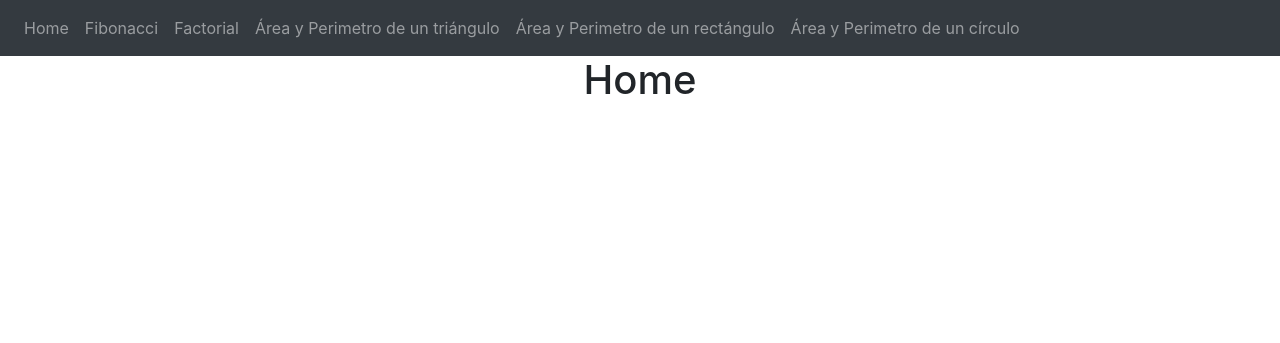
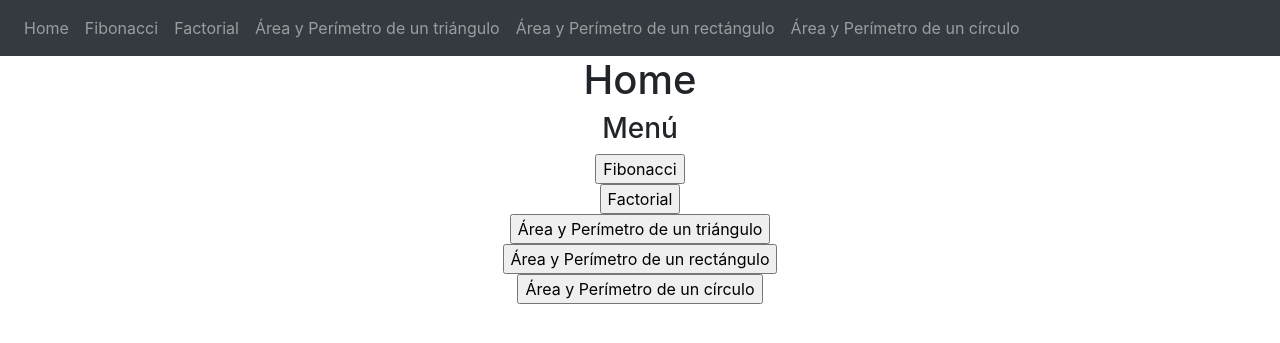
Before and after one commit to jeissongarciacano/WebappJG, a Flask app: page / in a window 1280 px wide. Shown: the top 343 px of the page. Run offline with Flask 2, Linux system fonts and the light colour scheme; some libraries are stand-ins or nearby versions.

Commit message:
make it better

```diff
--- a/website/templates/APcirculo.html
+++ b/website/templates/APcirculo.html
@@ -1,8 +1,8 @@
 {% extends "base.html" %}
-{% block title %}Área y perimetro de un círculo{% endblock %}
+{% block title %}Área y perímetro de un círculo{% endblock %}
 
 {% block content %}
-<h1 align="center">Área y perimetro de un círculo</h1>
+<h1 align="center">Área y perímetro de un círculo</h1>
 <form method="POST" align="center">
     <div class="form-group">
         <label for="radio" >Radio: </label>
--- a/website/templates/APrectangulo.html
+++ b/website/templates/APrectangulo.html
@@ -1,8 +1,8 @@
 {% extends "base.html" %}
-{% block title %}Área y perimetro de un rectángulo{% endblock %}
+{% block title %}Área y perímetro de un rectángulo{% endblock %}
 
 {% block content %}
-<h1 align="center">Área y perimetro de un rectángulo</h1>
+<h1 align="center">Área y perímetro de un rectángulo</h1>
 <form method="POST" align="center">
     <div class="form-group">
         <label for="ladoa" >Lado a: </label>
--- a/website/templates/APtriangulo.html
+++ b/website/templates/APtriangulo.html
@@ -1,8 +1,8 @@
 {% extends "base.html" %}
-{% block title %}Área y perimetro de un triángulo{% endblock %}
+{% block title %}Área y perímetro de un triángulo{% endblock %}
 
 {% block content %}
-<h1 align="center">Área y perimetro de un triángulo</h1>
+<h1 align="center">Área y perímetro de un triángulo</h1>
 <form method="POST" align="center">
     <div class="form-group">
         <label for="lado1" >Lado 1: </label>
--- a/website/templates/base.html
+++ b/website/templates/base.html
@@ -27,9 +27,9 @@
             <a class="nav-item nav-link" id="home" href="/">Home</a>
             <a class="nav-item nav-link" id="Fibonacci" href="/Fibonacci">Fibonacci</a>
             <a class="nav-item nav-link" id="Factorial" href="/Factorial">Factorial</a>
-            <a class="nav-item nav-link" id="APtriangulo" href="/APtriangulo">Área y Perimetro de un triángulo</a>
-            <a class="nav-item nav-link" id="APrectangulo" href="/APrectangulo">Área y Perimetro de un rectángulo</a>
-            <a class="nav-item nav-link" id="APcirculo" href="/APcirculo">Área y Perimetro de un círculo</a>
+            <a class="nav-item nav-link" id="APtriangulo" href="/APtriangulo">Área y Perímetro de un triángulo</a>
+            <a class="nav-item nav-link" id="APrectangulo" href="/APrectangulo">Área y Perímetro de un rectángulo</a>
+            <a class="nav-item nav-link" id="APcirculo" href="/APcirculo">Área y Perímetro de un círculo</a>
         </div>
       </div>
     </nav>
--- a/website/templates/home.html
+++ b/website/templates/home.html
@@ -3,4 +3,22 @@
 
 {% block content %}
 <h1 align="center">Home</h1>
+<div align="center">
+    <h3>Menú</h3>
+    <form action="/Fibonacci">
+        <input type="submit" value="Fibonacci" >
+    </form>
+    <form action="/Factorial">
+        <input type="submit" value="Factorial" >
+    </form>
+    <form action="/APtriangulo">
+        <input type="submit" value="Área y Perímetro de un triángulo" >
+    </form>
+    <form action="/APrectangulo">
+        <input type="submit" value="Área y Perímetro de un rectángulo" >
+    </form>
+    <form action="/APcirculo">
+        <input type="submit" value="Área y Perímetro de un círculo" >
+    </form>
+</div>
 {% endblock %}
```
